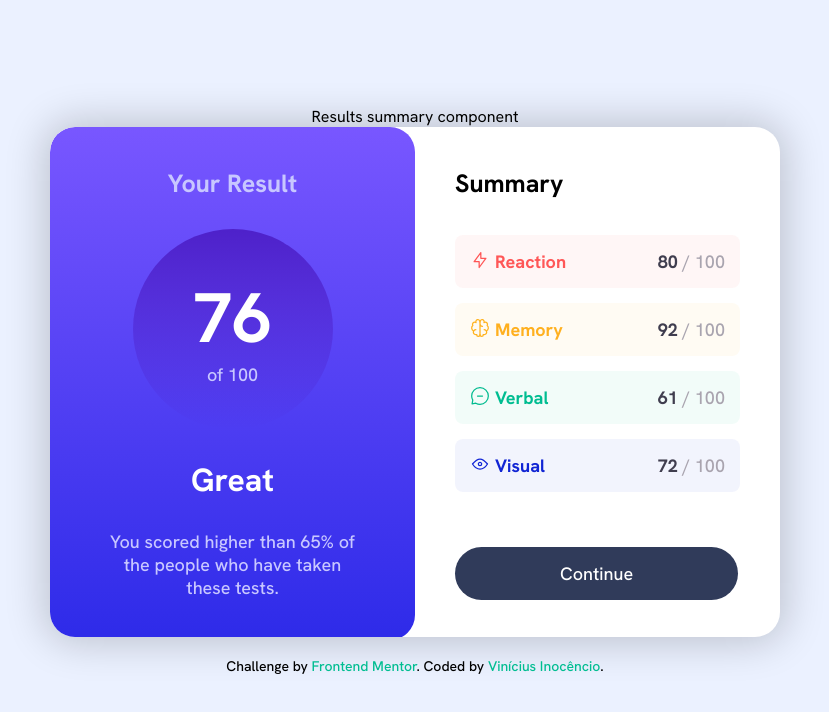
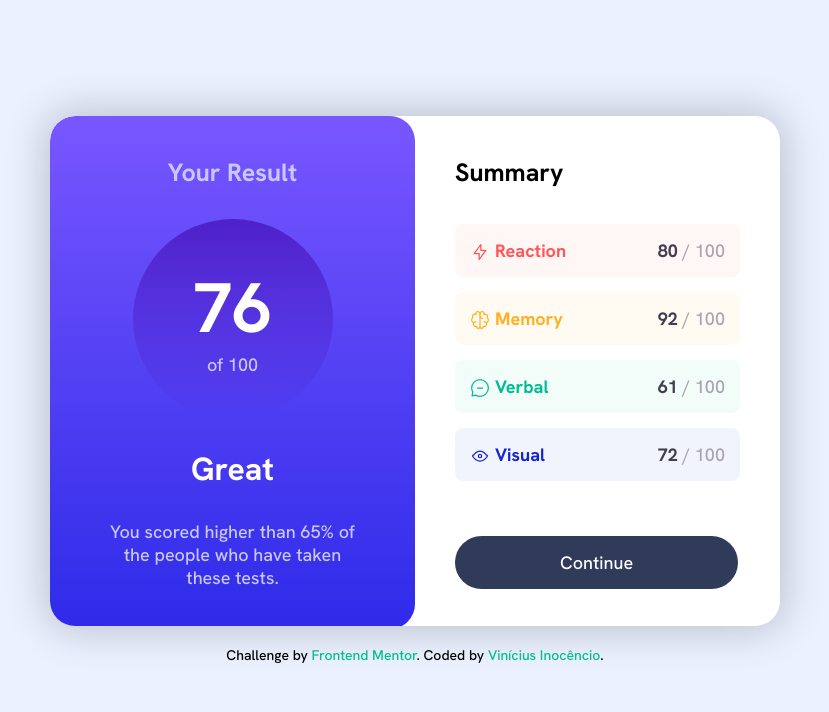
Before and after one commit to inocenciooo/results-summary-component-main, a plain HTML site: page index.html in a window 1280 px wide. Shown: the whole page, without its empty margins (225-1054 px from the left). Drawn offline with Linux system fonts and the light colour scheme.

Commit message:
ajustes nos ícones

```diff
--- a/css/style.css
+++ b/css/style.css
@@ -172,6 +172,7 @@ li {
   height: 20px;
   width: 20px;
   left: 0;
+  top: .15em;
 }
 
 .summary .memory {
@@ -189,6 +190,7 @@ li {
   height: 20px;
   width: 20px;
   left: 0;
+  top: .15em;
 }
 
 .summary .verbal {
@@ -206,6 +208,7 @@ li {
   height: 20px;
   width: 20px;
   left: 0;
+  top: .15em;
 }
 
 .summary .visual {
@@ -223,6 +226,7 @@ li {
   height: 20px;
   width: 20px;
   left: 0;
+  top: .15em;
 }
 .summary ul > li p span {
   font-weight: bold;
--- a/index.html
+++ b/index.html
@@ -13,7 +13,7 @@
   <title>Results summary | Vinícius Inocêncio</title>
 </head>
 
-<body>Results summary component
+<body>
   <main class="card">
     <section class="results">
       <h2>Your Result</h2>
```
